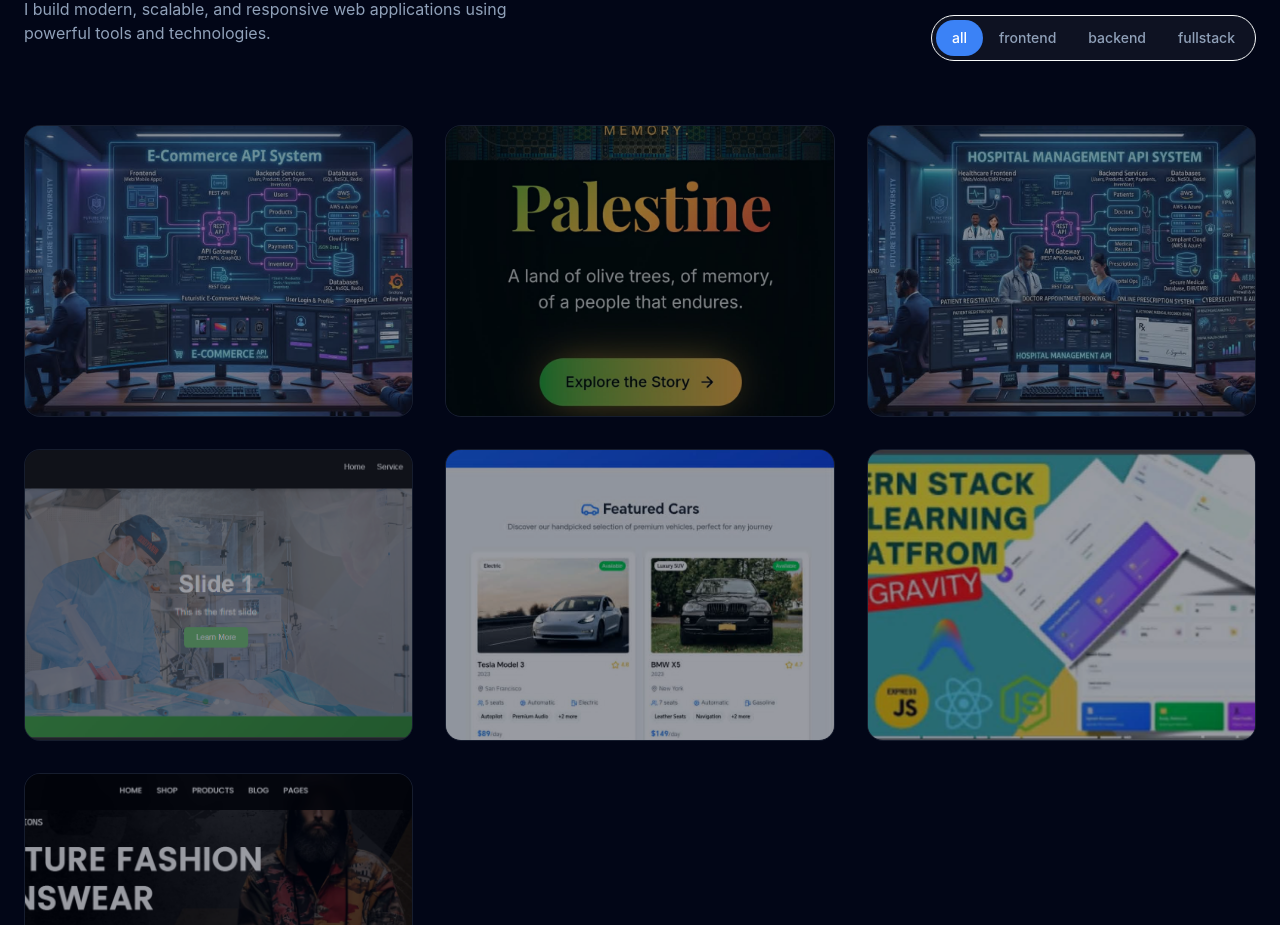
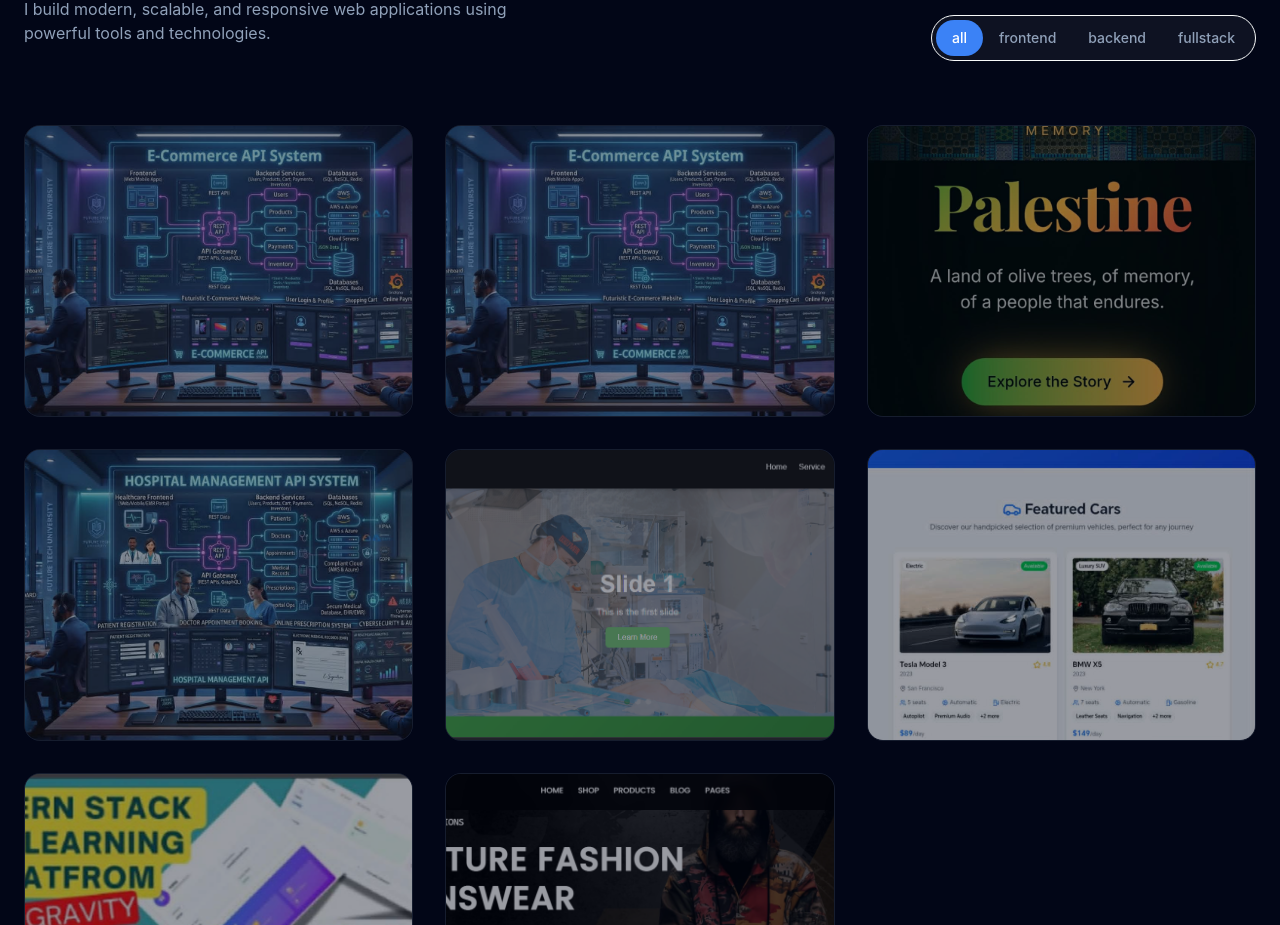
Before and after one commit to ehabtt289-cyber/ehab_Naser, a Next.js app: page / in a window 1280 px wide. Shown: the part 2277-3202 px from the top of the page. Built offline with nearby package versions, Linux system fonts and the light colour scheme.

Commit message:
Update Projects.jsx

```diff
--- a/app/components/Projects.jsx
+++ b/app/components/Projects.jsx
@@ -79,6 +79,15 @@
 
    const categories = ["all","frontend","backend","fullstack"]
    const projects =[
+
+      {
+         title:"AI-IELETS Platform",
+         category:"fullstack ",
+         description:"A backend e-commerce platform with user authentication, product management, using Node.js and MongoDB.",
+         image:'/apistore.jpg',
+         github:"https://github.com/ehabtt289-cyber/ielts-app",
+         link:"https://preview--boost-my-ielts.lovable.app/"
+      },
       {
          title:"E-commerce Platform",
          category:"backend",
@@ -87,6 +96,7 @@
          github:"https://github.com/ehabtt289-cyber/backend_ecommerce",
          link:"https://backend-ecommerce-c7y3.onrender.com"
       },
+
         {
          title:"palestine ",
          category:"frontend",
```
